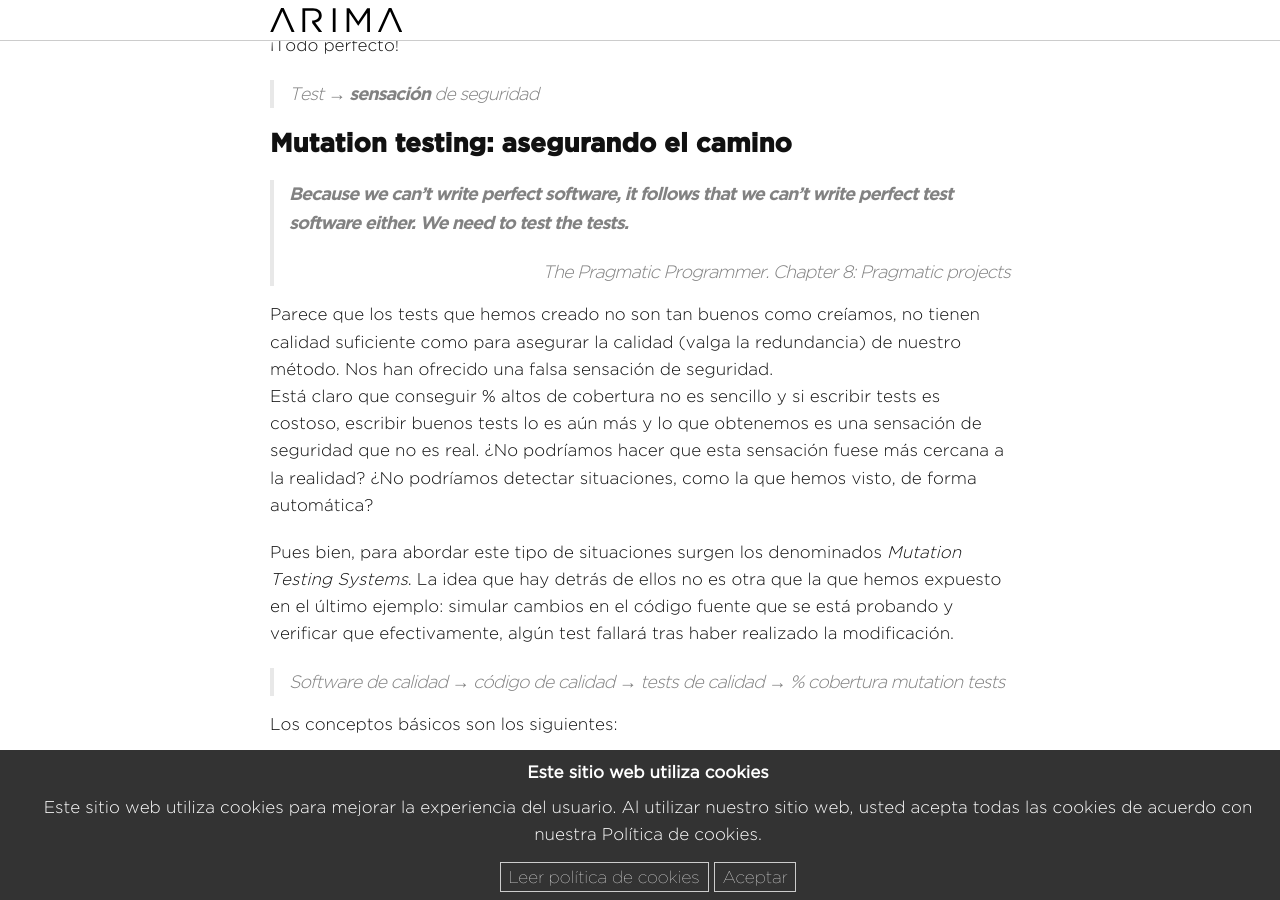
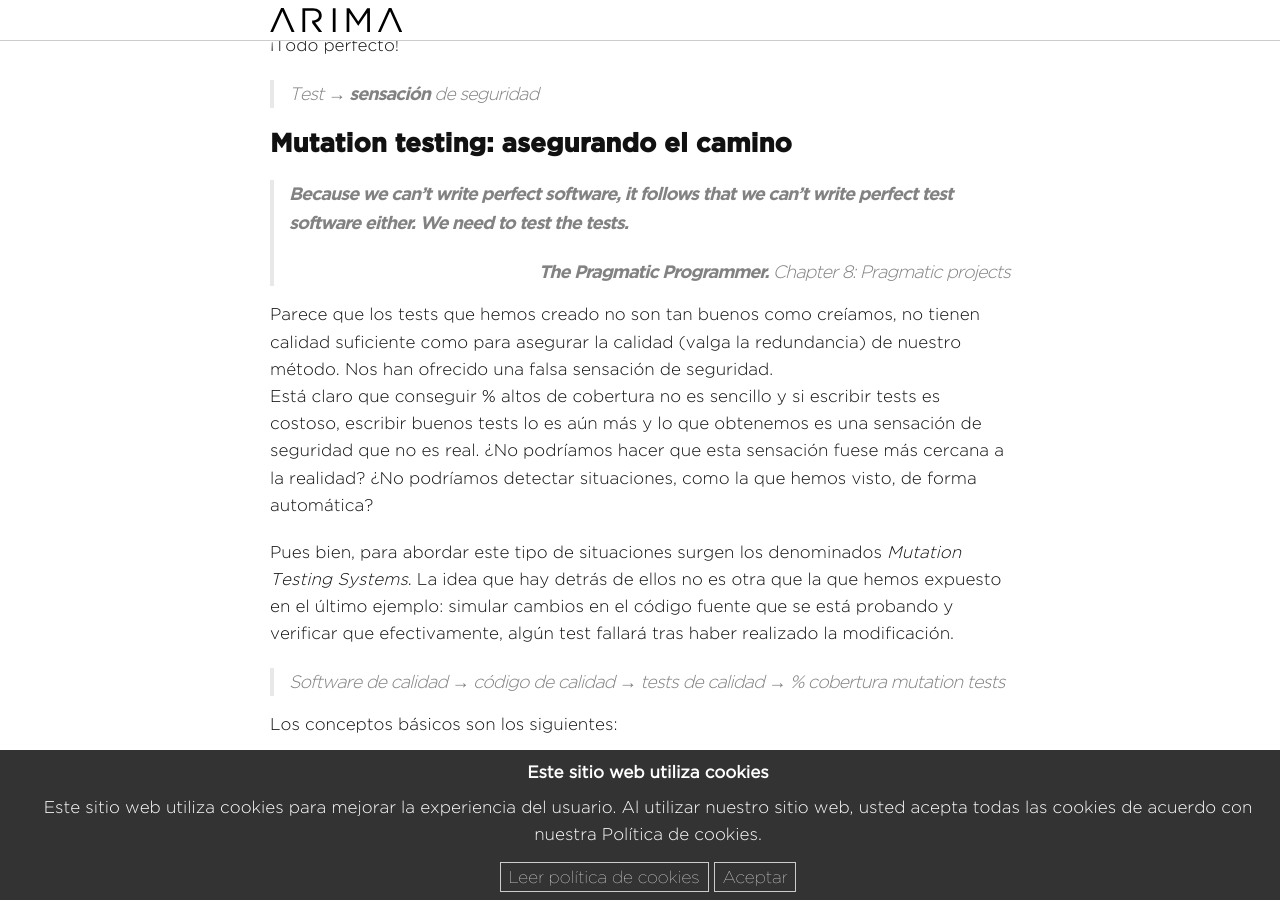
Before and after one commit to wearearima/blog, a Jekyll site: the page built from _posts/2020-05-12-mutation-testing.markdown, in a window 1280 px wide and 900 px high, scrolled down 5184 px. Built offline with Jekyll 4.4.1, drawn with Linux system fonts in a browser that asks for light colours; some web fonts are replaced.

Commit message:
corrección de estilo

```diff
--- a/_posts/2020-05-12-mutation-testing.markdown
+++ b/_posts/2020-05-12-mutation-testing.markdown
@@ -173,7 +173,7 @@ Nuestros tests seguirán pasando[^2]. Además seguimos con un x% de cobertura al
 ## Mutation testing: asegurando el camino
 
 >**Because we can’t write perfect software, it follows that we can’t write perfect test software either. We need to test the tests.**
-><p align="right" markdown="1">The Pragmatic Programmer. Chapter 8: Pragmatic projects</p>
+><p align="right" markdown="1">**The Pragmatic Programmer.** Chapter 8: Pragmatic projects</p>
 
 Parece que los tests que hemos creado no son tan buenos como creíamos, no tienen calidad suficiente como para asegurar la calidad (valga la redundancia) de nuestro método. Nos han ofrecido una falsa sensación de seguridad.
 Está claro que conseguir % altos de cobertura no es sencillo y si escribir tests es costoso, escribir buenos tests lo es aún más y lo que obtenemos es una sensación de seguridad que no es real. ¿No podríamos hacer que esta sensación fuese más cercana a la realidad? ¿No podríamos detectar situaciones, como la que hemos visto, de forma automática?
```
